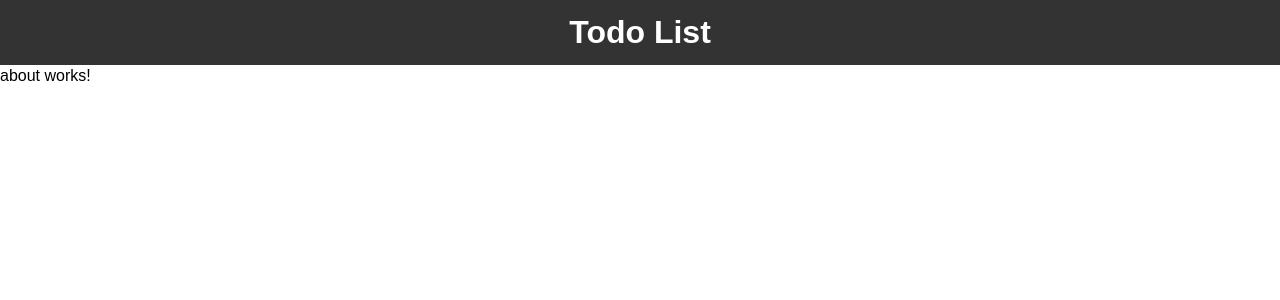
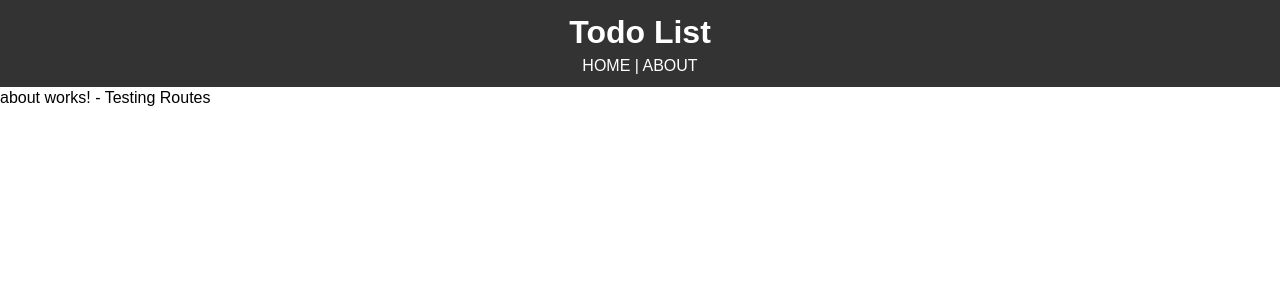
Before and after one commit to garorueda99/angular-todo-list, an Angular app: page /about in a window 1280 px wide. Shown: the top 300 px of the page. Built offline with nearby package versions, Linux system fonts and the light colour scheme.

Commit message:
routerlink

```diff
--- a/src/app/components/layout/header/header.component.html
+++ b/src/app/components/layout/header/header.component.html
@@ -1,3 +1,4 @@
 <header class="header">
   <h1>Todo List</h1>
+  <a routerLink="/">HOME</a> | <a routerLink="/about">ABOUT</a>
 </header>
--- a/src/app/components/pages/about/about.component.html
+++ b/src/app/components/pages/about/about.component.html
@@ -1 +1 @@
-<p>about works!</p>
+<p>about works! - Testing Routes</p>
```
